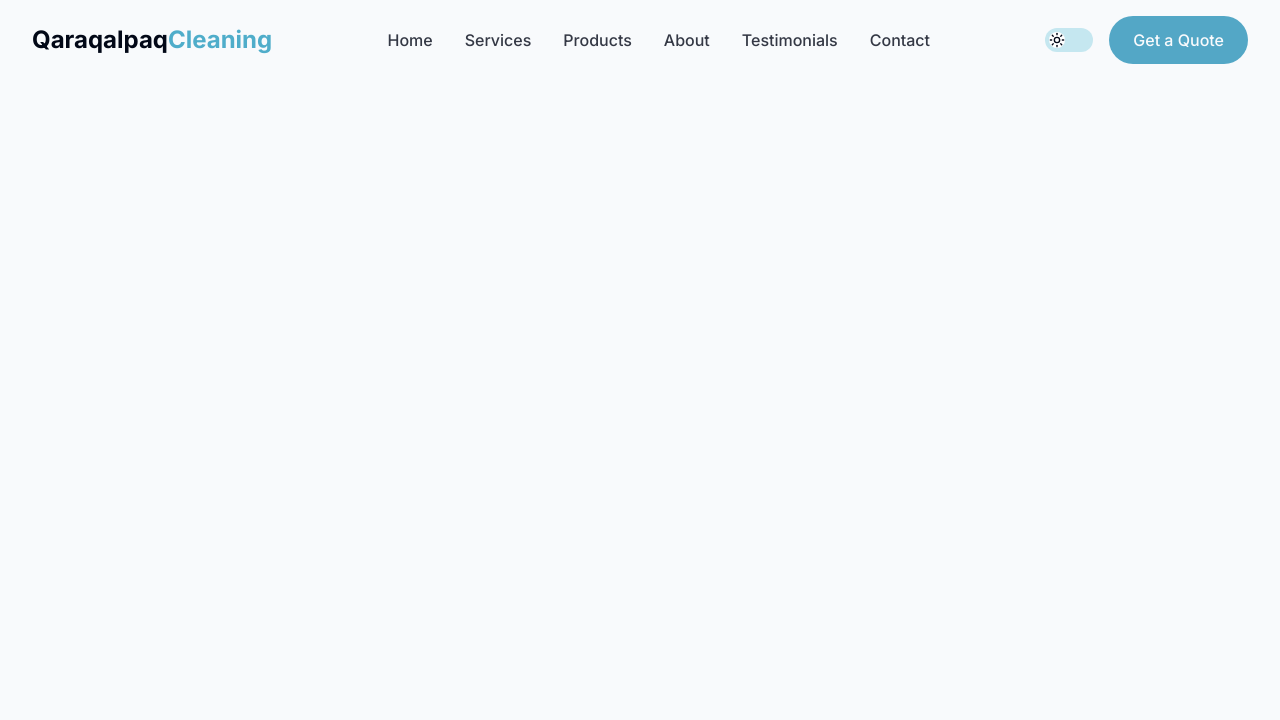
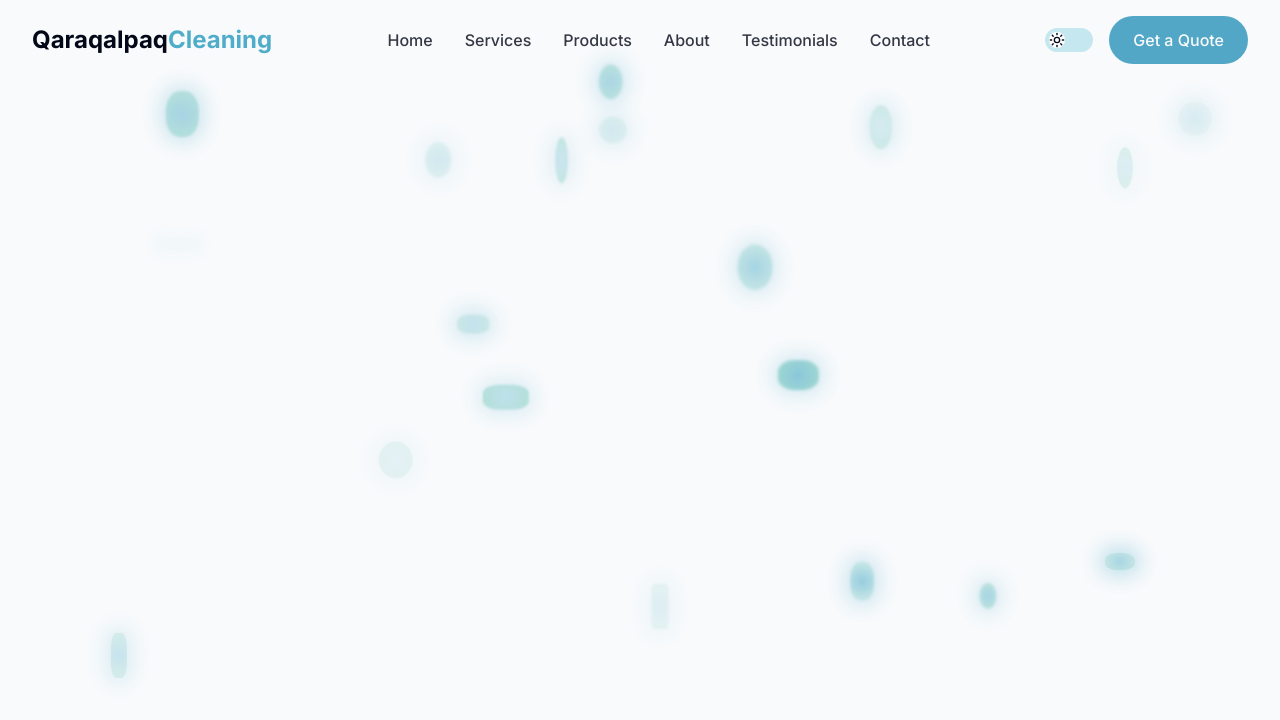
Before and after one commit to santonssss/qaraqalpaqCleaning, a React (Vite) app: page / in a window 1280 px wide. Shown: the top 720 px of the page. Built offline with nearby package versions, Linux system fonts and the light colour scheme.

Commit message:
create index page

```diff
--- a/src/pages/Index.tsx
+++ b/src/pages/Index.tsx
@@ -1,3 +1,4 @@
+import GlobalCleaningEffect from "@components/GlobalCleaningEffect";
 import Header from "@components/Header";
 import { AnimatePresence, motion } from "framer-motion";
 const Index = () => {
@@ -8,9 +9,8 @@ const Index = () => {
         animate={{ opacity: 1 }}
         exit={{ opacity: 0 }}
         transition={{ duration: 0.5 }}
-        className="min-h-screen overflow-x-hidden dark:bg-slate-900 dark:text-white"
       >
-        <Header />
+        <Header /> <GlobalCleaningEffect />
       </motion.div>
     </AnimatePresence>
   );
```
